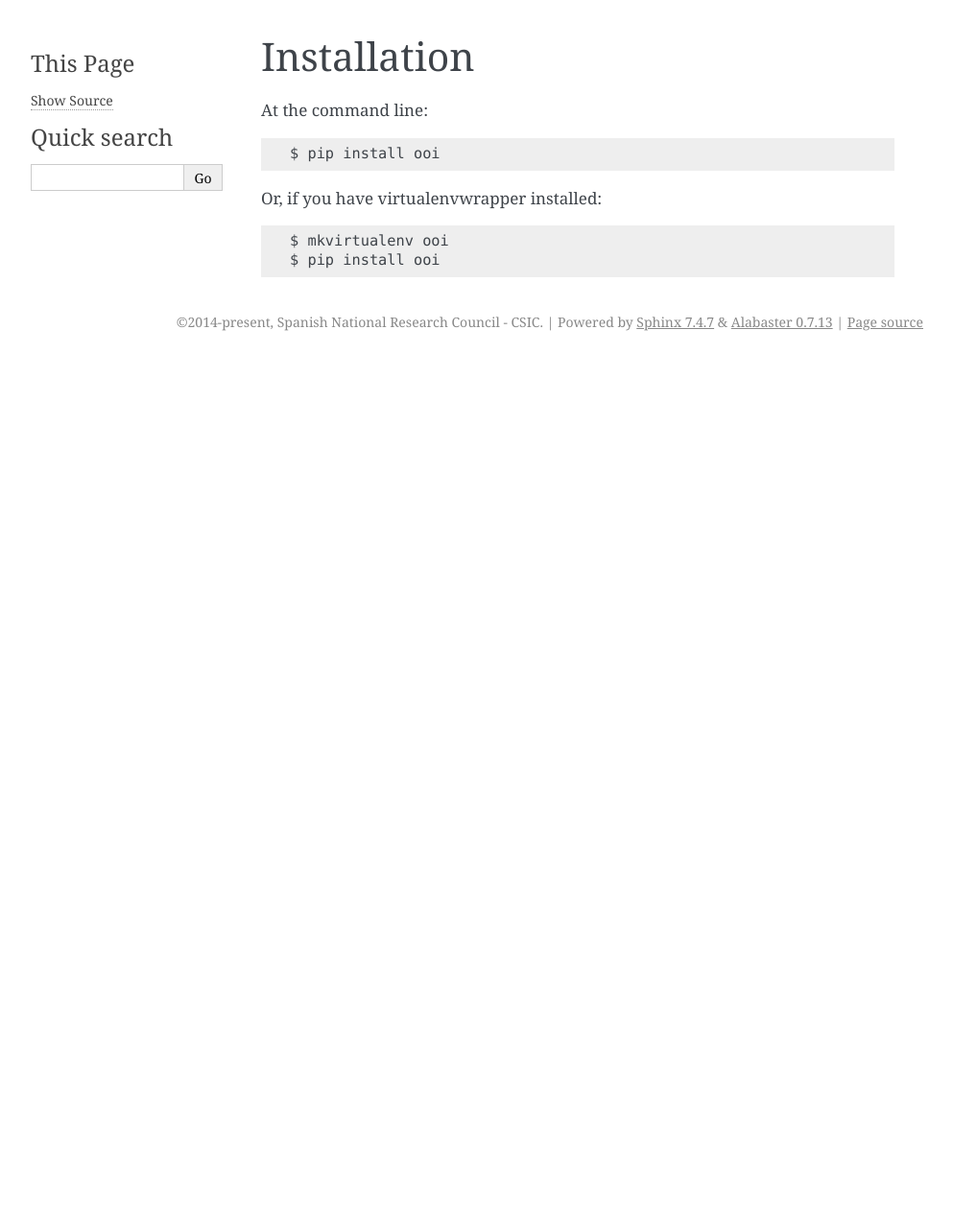
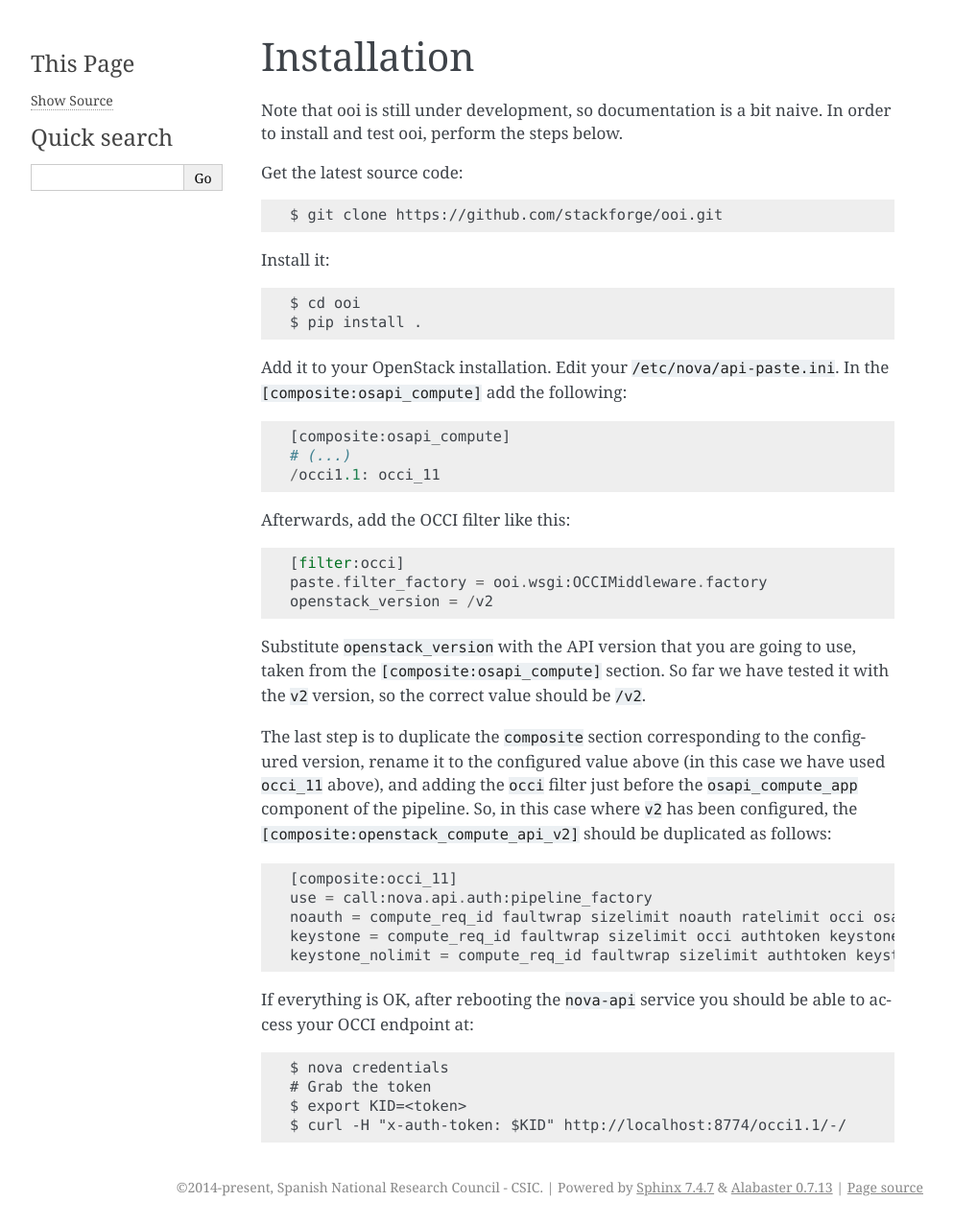
Before and after one commit to openstack-archive/ooi, a Sphinx documentation site: the page built from doc/source/installation.rst, in a window 1280 px wide. Shown: the whole page at 96% size, without its empty margins (148-1141 px from the left). Built offline with Sphinx 7.4.7, drawn with Linux system fonts in a browser that asks for light colours; before the commit the page ends 900 px from its top, so only the background shows below that.

Commit message:
doc: add draft installation instructions
Add some initial documentation so that people can test the code.

Change-Id: I75157e95781c0b993c11683ba353155bc2384e1d

```diff
--- a/doc/source/installation.rst
+++ b/doc/source/installation.rst
@@ -2,11 +2,52 @@
 Installation
 ============
 
-At the command line::
+Note that ooi is still under development, so documentation is a bit naive. In
+order to install and test ooi, perform the steps below.
 
-    $ pip install ooi
+Get the latest source code::
 
-Or, if you have virtualenvwrapper installed::
+    $ git clone https://github.com/stackforge/ooi.git
 
-    $ mkvirtualenv ooi
-    $ pip install ooi
+Install it::
+
+    $ cd ooi
+    $ pip install .
+
+Add it to your OpenStack installation. Edit your ``/etc/nova/api-paste.ini``.
+In the ``[composite:osapi_compute]`` add the following::
+
+    [composite:osapi_compute]
+    # (...)
+    /occi1.1: occi_11
+
+Afterwards, add the OCCI filter like this::
+
+    [filter:occi]
+    paste.filter_factory = ooi.wsgi:OCCIMiddleware.factory
+    openstack_version = /v2
+
+Substitute ``openstack_version`` with the API version that you are going to
+use, taken from the ``[composite:osapi_compute]`` section.  So far we have
+tested it with the ``v2`` version, so the correct value should be ``/v2``.
+
+The last step is to duplicate the ``composite`` section corresponding to the
+configured version, rename it to the configured value above (in this case
+we have used ``occi_11`` above), and adding the ``occi`` filter just before the
+``osapi_compute_app`` component of the pipeline. So, in this case where ``v2``
+has been configured, the ``[composite:openstack_compute_api_v2]`` should be
+duplicated as follows::
+
+    [composite:occi_11]
+    use = call:nova.api.auth:pipeline_factory
+    noauth = compute_req_id faultwrap sizelimit noauth ratelimit occi osapi_compute_app_v2
+    keystone = compute_req_id faultwrap sizelimit occi authtoken keystonecontext ratelimit occi osapi_compute_app_v2
+    keystone_nolimit = compute_req_id faultwrap sizelimit authtoken keystonecontext occi osapi_compute_app_v2
+
+If everything is OK, after rebooting the ``nova-api`` service you should be able
+to access your OCCI endpoint at::
+
+    $ nova credentials
+    # Grab the token
+    $ export KID=<token>
+    $ curl -H "x-auth-token: $KID" http://localhost:8774/occi1.1/-/
--- a/doc/source/readme.rst
+++ /dev/null
@@ -1 +0,0 @@
-.. include:: ../../README.rst
--- a/doc/source/usage.rst
+++ /dev/null
@@ -1,3 +0,0 @@
-========
-Usage
-========
```
Also changed, not shown: doc/source/index.rst (+6 -2 lines).
